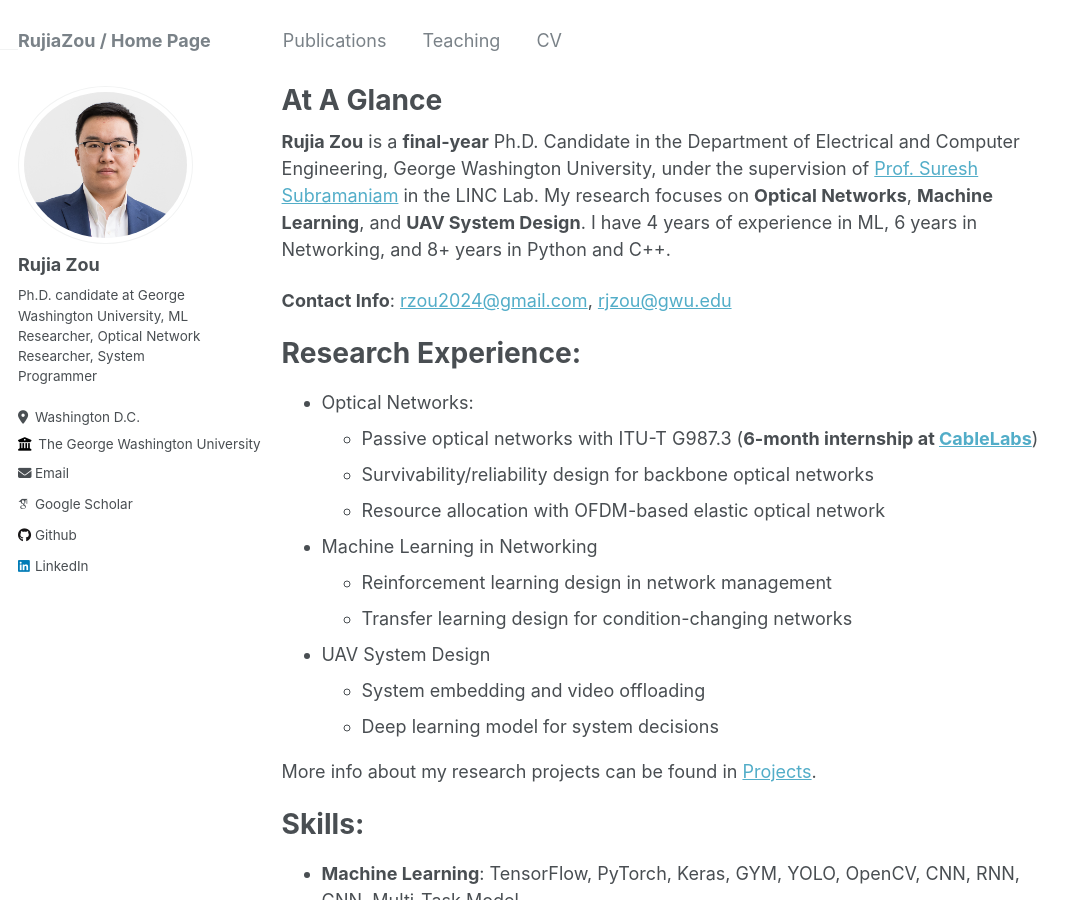
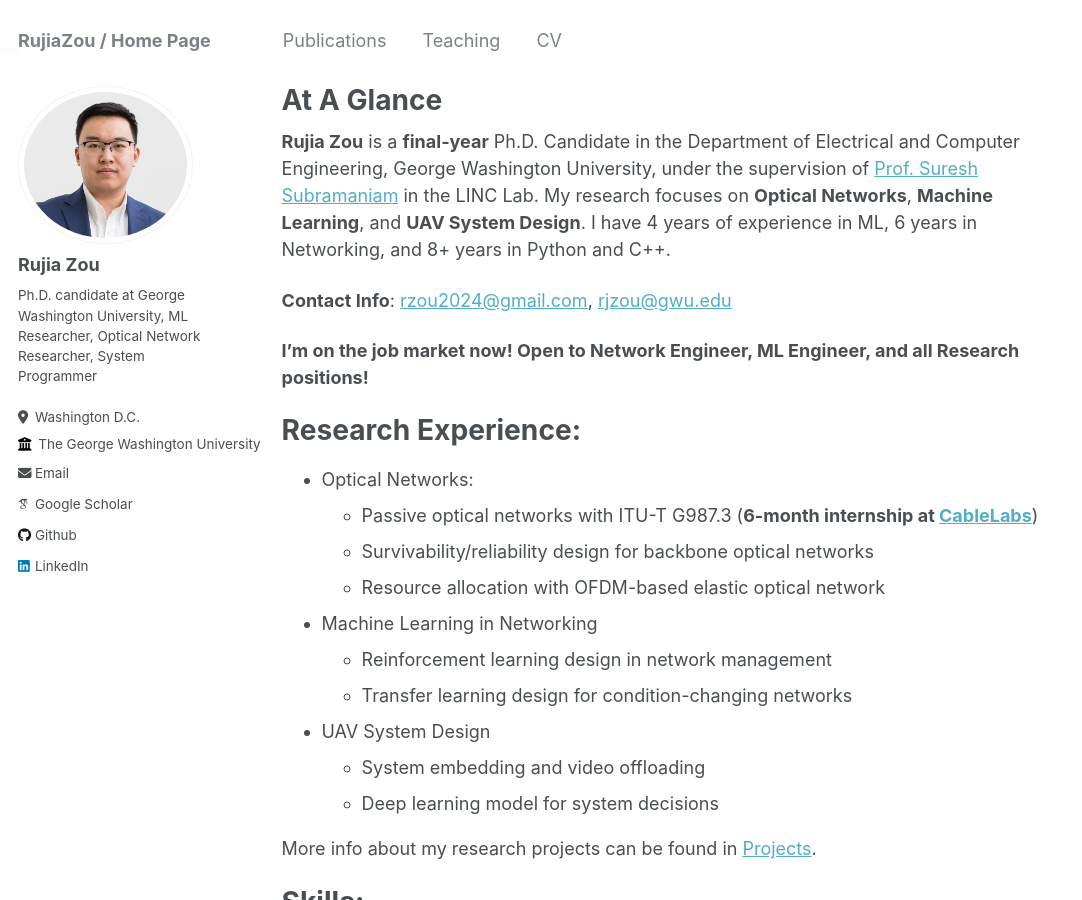
Before and after one commit to RujiaZou/RujiaZou.github.io, a Jekyll site: the page built from _pages/about.md, in a window 1280 px wide and 900 px high. Shown: the whole window, without its empty margins (0-1082 px from the left). Built offline with Jekyll 4.4.1, drawn with Linux system fonts in a browser that asks for light colours; some web fonts are replaced.

Commit message:
Update about.md

```diff
--- a/_pages/about.md
+++ b/_pages/about.md
@@ -10,6 +10,8 @@ redirect_from:
 **Rujia Zou** is a **final-year** Ph.D. Candidate in the Department of Electrical and Computer Engineering, George Washington University, under the supervision of [Prof. Suresh Subramaniam](https://web.seas.gwu.edu/suresh/) in the LINC Lab. My research focuses on **Optical Networks**, **Machine Learning**, and **UAV System Design**. I have 4 years of experience in ML, 6 years in Networking, and 8+ years in Python and C++.
 
 **Contact Info**: [rzou2024@gmail.com](mailto:rzou2024@gmail.com), [rjzou@gwu.edu](mailto:rjzou@gwu.edu)
+
+**I'm on the job market now! Open to Network Engineer, ML Engineer, and all Research positions!**
 
 Research Experience:
 =====
```
